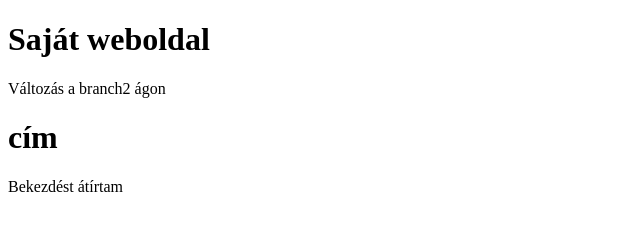
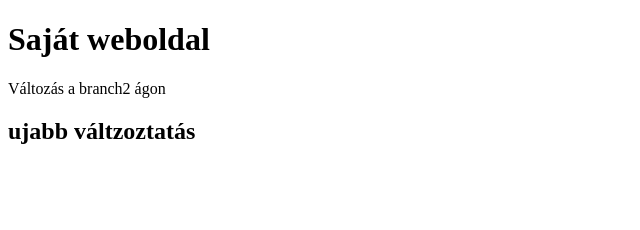
Before and after one commit to Lorintz-pf/repo, a plain HTML site: page index.html in a window 1280 px wide. Shown: the whole page, without its empty margins (0-640 px from the left). Drawn offline with Linux system fonts and the light colour scheme.

Commit message:
commit a branch3 űgon

```diff
--- a/index.html
+++ b/index.html
@@ -18,8 +18,7 @@
     <title>Document</title>
 </head>
 <body>
-    <h1>cím</h1>
-    <p>Bekezdést átírtam</p>
+   <H2>ujabb váltzoztatás</H2>
 
 </body>
 </html>
```
